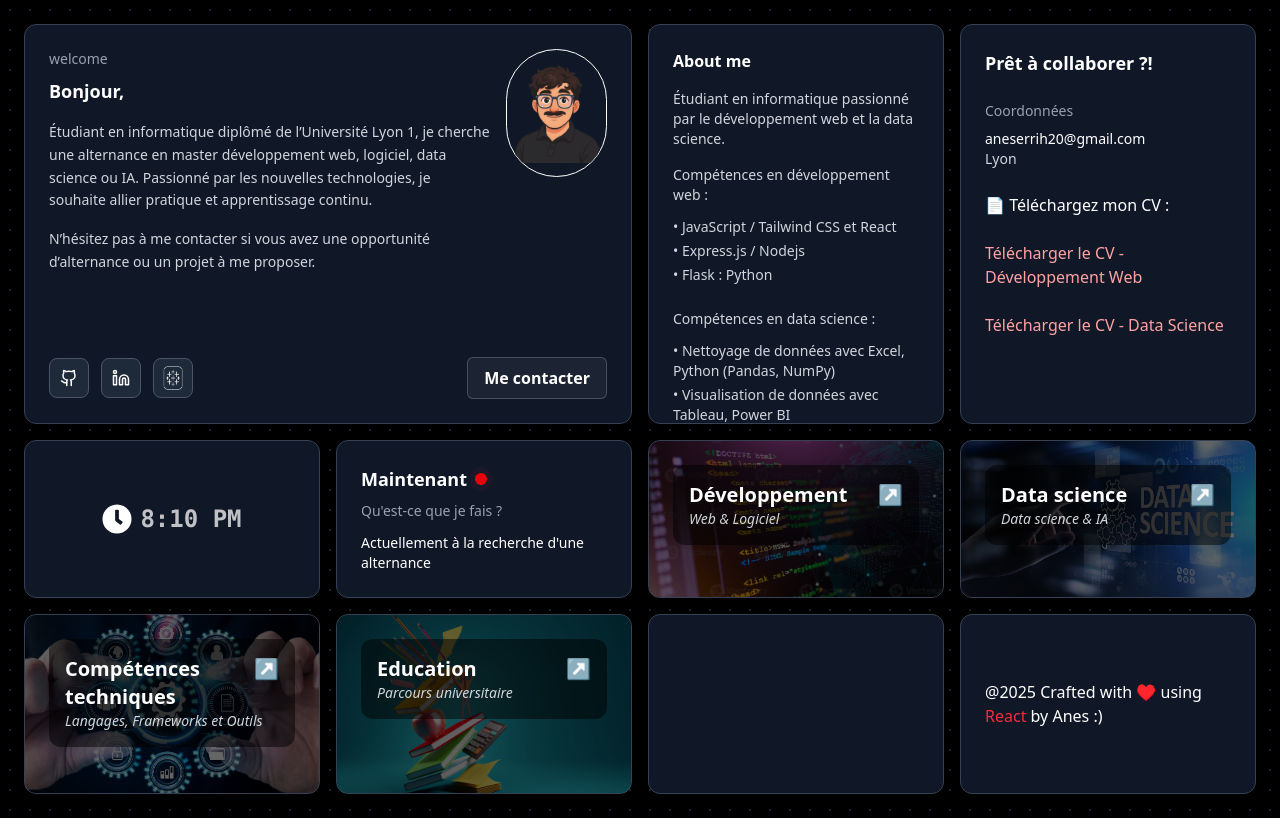
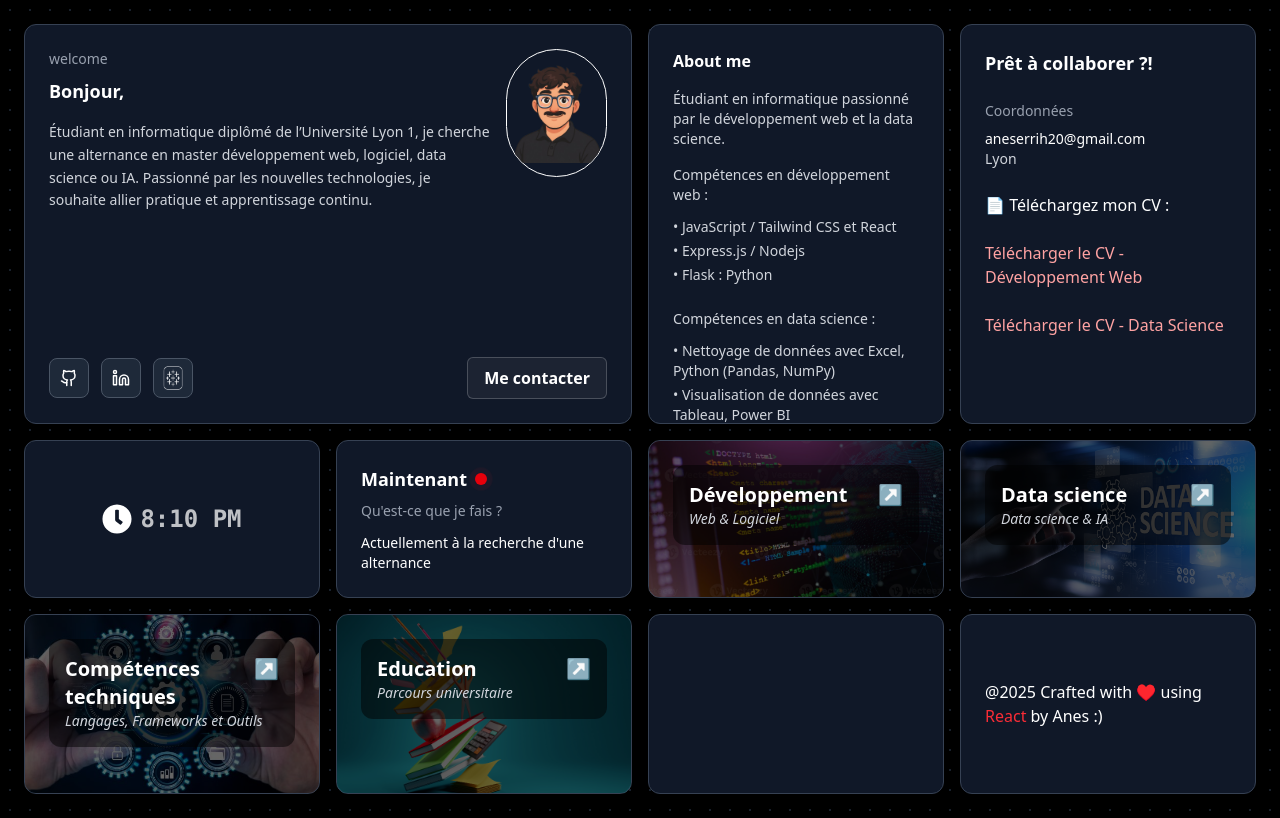
Before and after one commit to ErrihAnes/AnesPortfolio, a React (Vite) app: page /#/ in a window 1280 px wide. Built offline with nearby package versions, Linux system fonts and the light colour scheme.

Commit message:
modification de welcomcard

```diff
--- a/src/components/welcomeCard.tsx
+++ b/src/components/welcomeCard.tsx
@@ -11,7 +11,7 @@ const WelcomeCard = () => {
                     <h2 className="text-sm text-gray-400 mb-2">welcome</h2>
                     <h3 className="text-sm sm:text-lg font-semibold mb-4">Bonjour, </h3>
                     <p className="text-gray-300 text-sm leading-relaxed">Étudiant en informatique diplômé de l’Université Lyon 1, je cherche une alternance en master développement web, logiciel, data science ou IA. Passionné par les nouvelles technologies, je souhaite allier pratique et apprentissage continu.</p>
-                    <p className="text-gray-300 text-sm leading-relaxed mt-4 mb-2">N’hésitez pas à me contacter si vous avez une opportunité d’alternance ou un projet à me proposer.</p>
+
                 </div>
                 <div>
                     <img src={avatar} alt="avatar" className="w-24 h-24 sm:w-32 sm:h-32 object-contain rounded-full border" />
```
